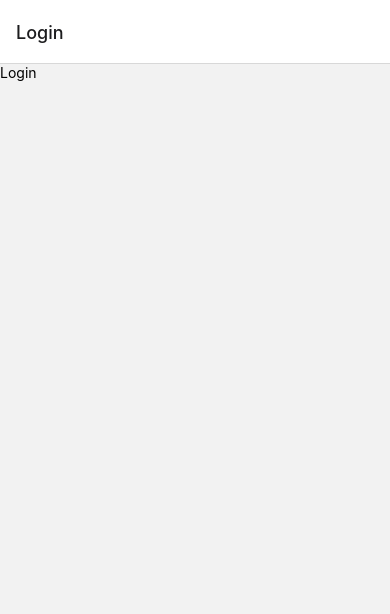
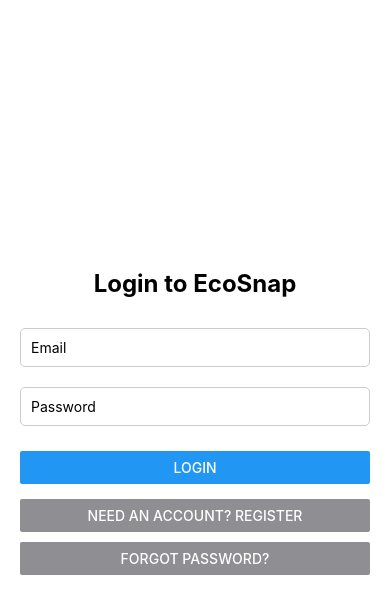
Before and after one commit to LOKI25557/EcoSnap, a React Native app in the folder mobile-app/: screen / in a window 390 px wide. Shown: the top 614 px of the page. Built offline with nearby package versions, Linux system fonts and the light colour scheme; no server answers; what expo-file-system would draw is missing.

Commit message:
feat(auth): integrate authentication with app navigation

```diff
--- a/mobile-app/src/navigation/AuthNavigator.tsx
+++ b/mobile-app/src/navigation/AuthNavigator.tsx
@@ -1,17 +1,135 @@
-import React from 'react';
-import { View, Text } from 'react-native';
+import React, { useState } from 'react';
+import { View, Text, TextInput, Button, StyleSheet, ActivityIndicator } from 'react-native';
 import { createNativeStackNavigator } from '@react-navigation/native-stack';
+import { useAuth } from '../context/AuthContext';
 
 const Stack = createNativeStackNavigator();
 
-const LoginScreen = () => <View><Text>Login</Text></View>;
+const AuthScreen = () => {
+  const { login, register, resetPassword } = useAuth();
+  const [isLogin, setIsLogin] = useState(true);
+  const [email, setEmail] = useState('');
+  const [password, setPassword] = useState('');
+  const [name, setName] = useState('');
+  const [error, setError] = useState<string | null>(null);
+  const [loading, setLoading] = useState(false);
+
+  const handleSubmit = async () => {
+    setError(null);
+    setLoading(true);
+    try {
+      if (isLogin) {
+        await login(email, password);
+      } else {
+        await register(email, password, name);
+      }
+    } catch (err: any) {
+      setError(err?.message || 'An error occurred.');
+    } finally {
+      setLoading(false);
+    }
+  };
+
+  const handlePasswordReset = async () => {
+    if (!email) {
+      setError('Please enter your email first.');
+      return;
+    }
+    setError(null);
+    setLoading(true);
+    try {
+      await resetPassword(email);
+      setError('Password reset email sent! Check your inbox.');
+    } catch (err: any) {
+      setError(err?.message || 'An error occurred.');
+    } finally {
+      setLoading(false);
+    }
+  };
+
+  return (
+    <View style={styles.container}>
+      <Text style={styles.title}>{isLogin ? 'Login to EcoSnap' : 'Register for EcoSnap'}</Text>
+
+      {error && <Text style={styles.errorText}>{error}</Text>}
+
+      {!isLogin && (
+        <TextInput
+          placeholder="Name"
+          value={name}
+          onChangeText={setName}
+          style={styles.input}
+          autoCapitalize="words"
+        />
+      )}
+
+      <TextInput
+        placeholder="Email"
+        value={email}
+        onChangeText={setEmail}
+        style={styles.input}
+        autoCapitalize="none"
+        keyboardType="email-address"
+      />
+
+      <TextInput
+        placeholder="Password"
+        value={password}
+        onChangeText={setPassword}
+        secureTextEntry
+        style={styles.input}
+        autoCapitalize="none"
+      />
+
+      {loading ? (
+        <ActivityIndicator size="small" color="#0000ff" style={styles.spinner} />
+      ) : (
+        <View style={styles.buttonContainer}>
+          <Button title={isLogin ? 'Login' : 'Register'} onPress={handleSubmit} />
+        </View>
+      )}
+
+      <View style={styles.switchContainer}>
+        <Button
+          title={isLogin ? 'Need an account? Register' : 'Have an account? Login'}
+          onPress={() => {
+            setIsLogin(!isLogin);
+            setError(null);
+          }}
+          color="#8e8e93"
+        />
+      </View>
+
+      {isLogin && (
+        <View style={styles.resetContainer}>
+          <Button
+            title="Forgot Password?"
+            onPress={handlePasswordReset}
+            color="#8e8e93"
+          />
+        </View>
+      )}
+    </View>
+  );
+};
 
 const AuthNavigator = () => {
   return (
-    <Stack.Navigator>
-      <Stack.Screen name="Login" component={LoginScreen} />
+    <Stack.Navigator screenOptions={{ headerShown: false }}>
+      <Stack.Screen name="Auth" component={AuthScreen} />
     </Stack.Navigator>
   );
 };
 
+const styles = StyleSheet.create({
+  container: { flex: 1, justifyContent: 'center', padding: 20, backgroundColor: '#fff' },
+  title: { fontSize: 24, fontWeight: 'bold', marginBottom: 20, textAlign: 'center' },
+  input: { borderWidth: 1, borderColor: '#ccc', borderRadius: 5, padding: 10, marginVertical: 10 },
+  errorText: { color: 'red', textAlign: 'center', marginBottom: 10 },
+  buttonContainer: { marginTop: 15 },
+  spinner: { marginVertical: 15 },
+  switchContainer: { marginTop: 15 },
+  resetContainer: { marginTop: 10 },
+});
+
 export default AuthNavigator;
--- a/mobile-app/src/screens/ProfileScreen.tsx
+++ b/mobile-app/src/screens/ProfileScreen.tsx
@@ -1,16 +1,40 @@
 import React from 'react';
-import { View, Text, StyleSheet } from 'react-native';
+import { View, Text, StyleSheet, Button, ActivityIndicator } from 'react-native';
+import { useAuth } from '../context/AuthContext';
 
 const ProfileScreen = () => {
+  const { user, logout, isLoading } = useAuth();
+
+  if (isLoading) {
+    return (
+      <View style={styles.container}>
+        <ActivityIndicator size="large" color="#0000ff" />
+      </View>
+    );
+  }
+
   return (
     <View style={styles.container}>
-      <Text>ProfileScreen</Text>
+      <Text style={styles.title}>User Profile</Text>
+      {user ? (
+        <View style={styles.profileDetails}>
+          <Text style={styles.label}>Name: {user.displayName || 'N/A'}</Text>
+          <Text style={styles.label}>Email: {user.email}</Text>
+          <Text style={styles.label}>Score: {user.score}</Text>
+        </View>
+      ) : (
+        <Text style={styles.label}>No profile information loaded.</Text>
+      )}
+      <Button title="Log Out" onPress={logout} color="#ff3b30" />
     </View>
   );
 };
 
 const styles = StyleSheet.create({
-  container: { flex: 1, justifyContent: 'center', alignItems: 'center' },
+  container: { flex: 1, justifyContent: 'center', alignItems: 'center', padding: 20 },
+  title: { fontSize: 24, fontWeight: 'bold', marginBottom: 20 },
+  profileDetails: { marginBottom: 30, alignItems: 'center' },
+  label: { fontSize: 16, marginVertical: 5 },
 });
 
 export default ProfileScreen;
```
